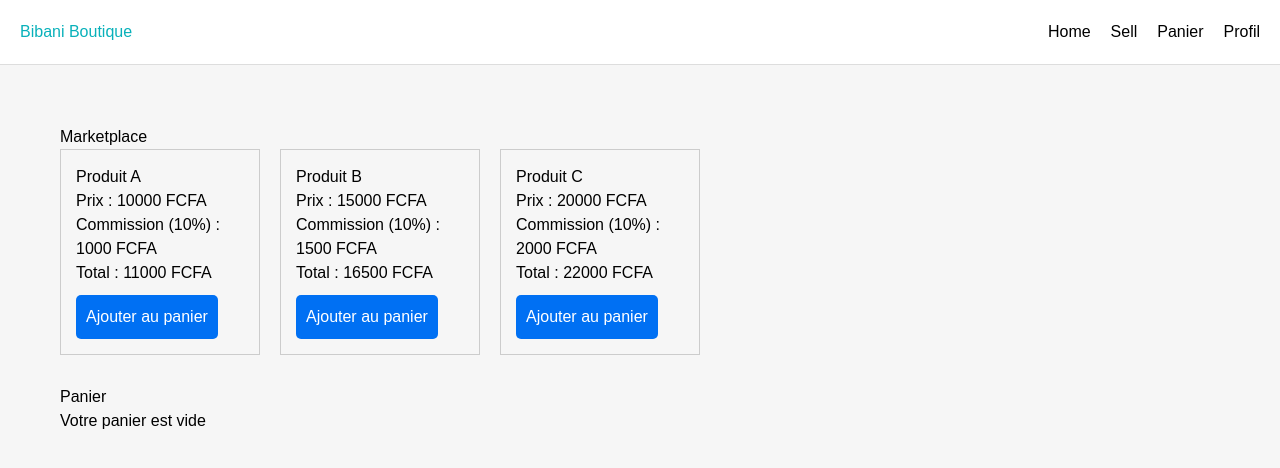
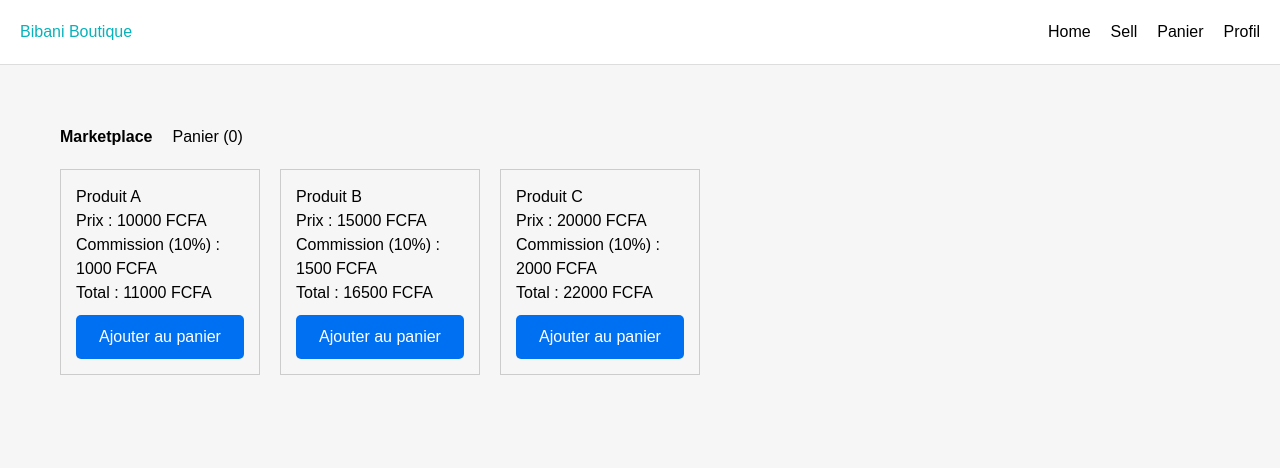
Before and after one commit to psakho922/vinted-web, a Next.js app: page / in a window 1280 px wide. Shown: the top 468 px of the page. Built offline with nearby package versions, Linux system fonts and the light colour scheme.

Commit message:
Update page.tsx

```diff
--- a/src/app/page.tsx
+++ b/src/app/page.tsx
@@ -4,15 +4,18 @@ import { useState } from "react";
 
 type Produit = { id: number; nom: string; prix: number };
 
-export default function Page() {
+// 🔹 Remplace ce tableau par tes produits existants
 const produits: Produit[] = [
   { id: 1, nom: "Produit A", prix: 10000 },
   { id: 2, nom: "Produit B", prix: 15000 },
   { id: 3, nom: "Produit C", prix: 20000 },
 ];
 
+export default function Page() {
   const [cart, setCart] = useState<{ produit: Produit; total: number; quantite: number }[]>([]);
+  const [view, setView] = useState<"marketplace" | "panier">("marketplace");
 
+  // 🔹 Ajouter un produit au panier
   const ajouterAuPanier = (p: Produit) => {
     const total = p.prix * 1.1; // prix + commission 10%
     const existing = cart.find((item) => item.produit.id === p.id);
@@ -29,14 +32,26 @@ export default function Page() {
     }
   };
 
+  // 🔹 Supprimer un produit du panier
   const supprimerDuPanier = (id: number) =>
     setCart(cart.filter((item) => item.produit.id !== id));
 
   const totalPanier = cart.reduce((acc, item) => acc + item.total, 0);
 
   return (
-    <div style={{ padding: "20px", fontFamily: "Arial, sans-serif" }}>
-      <h1>Marketplace</h1>
+    <div style={{ fontFamily: "Arial, sans-serif", padding: "20px" }}>
+      {/* 🔹 Menu */}
+      <nav style={{ display: "flex", gap: "20px", marginBottom: "20px" }}>
+        <span style={{ cursor: "pointer", fontWeight: view === "marketplace" ? "bold" : "normal" }} onClick={() => setView("marketplace")}>
+          Marketplace
+        </span>
+        <span style={{ cursor: "pointer", fontWeight: view === "panier" ? "bold" : "normal" }} onClick={() => setView("panier")}>
+          Panier ({cart.length})
+        </span>
+      </nav>
+
+      {/* 🔹 Marketplace */}
+      {view === "marketplace" && (
         <div style={{ display: "flex", gap: "20px", flexWrap: "wrap" }}>
           {produits.map((p) => (
             <div key={p.id} style={{ border: "1px solid #ccc", padding: "15px", width: "200px" }}>
@@ -46,15 +61,27 @@ export default function Page() {
               <p>Total : {p.prix * 1.1} FCFA</p>
               <button
                 onClick={() => ajouterAuPanier(p)}
-              style={{ background: "#0070f3", color: "white", padding: "10px", borderRadius: "5px", marginTop: "10px", cursor: "pointer" }}
+                style={{
+                  background: "#0070f3",
+                  color: "white",
+                  padding: "10px",
+                  borderRadius: "5px",
+                  marginTop: "10px",
+                  cursor: "pointer",
+                  width: "100%",
+                }}
               >
                 Ajouter au panier
               </button>
             </div>
           ))}
         </div>
+      )}
 
-      <h2 style={{ marginTop: "30px" }}>Panier</h2>
+      {/* 🔹 Panier */}
+      {view === "panier" && (
+        <div>
+          <h2>Panier</h2>
           {cart.length === 0 ? (
             <p>Votre panier est vide</p>
           ) : (
@@ -62,12 +89,19 @@ export default function Page() {
               {cart.map((item) => (
                 <li key={item.produit.id}>
                   {item.produit.nom} x {item.quantite} - Total : {item.total} FCFA
-              <button onClick={() => supprimerDuPanier(item.produit.id)} style={{ marginLeft: "10px", color: "red", cursor: "pointer" }}>Supprimer</button>
+                  <button
+                    onClick={() => supprimerDuPanier(item.produit.id)}
+                    style={{ marginLeft: "10px", color: "red", cursor: "pointer" }}
+                  >
+                    Supprimer
+                  </button>
                 </li>
               ))}
             </ul>
           )}
           {cart.length > 0 && <h3>Total Panier : {totalPanier} FCFA</h3>}
         </div>
+      )}
+    </div>
   );
 }
```
Lines whose indentation alone changed are shown as unchanged.
